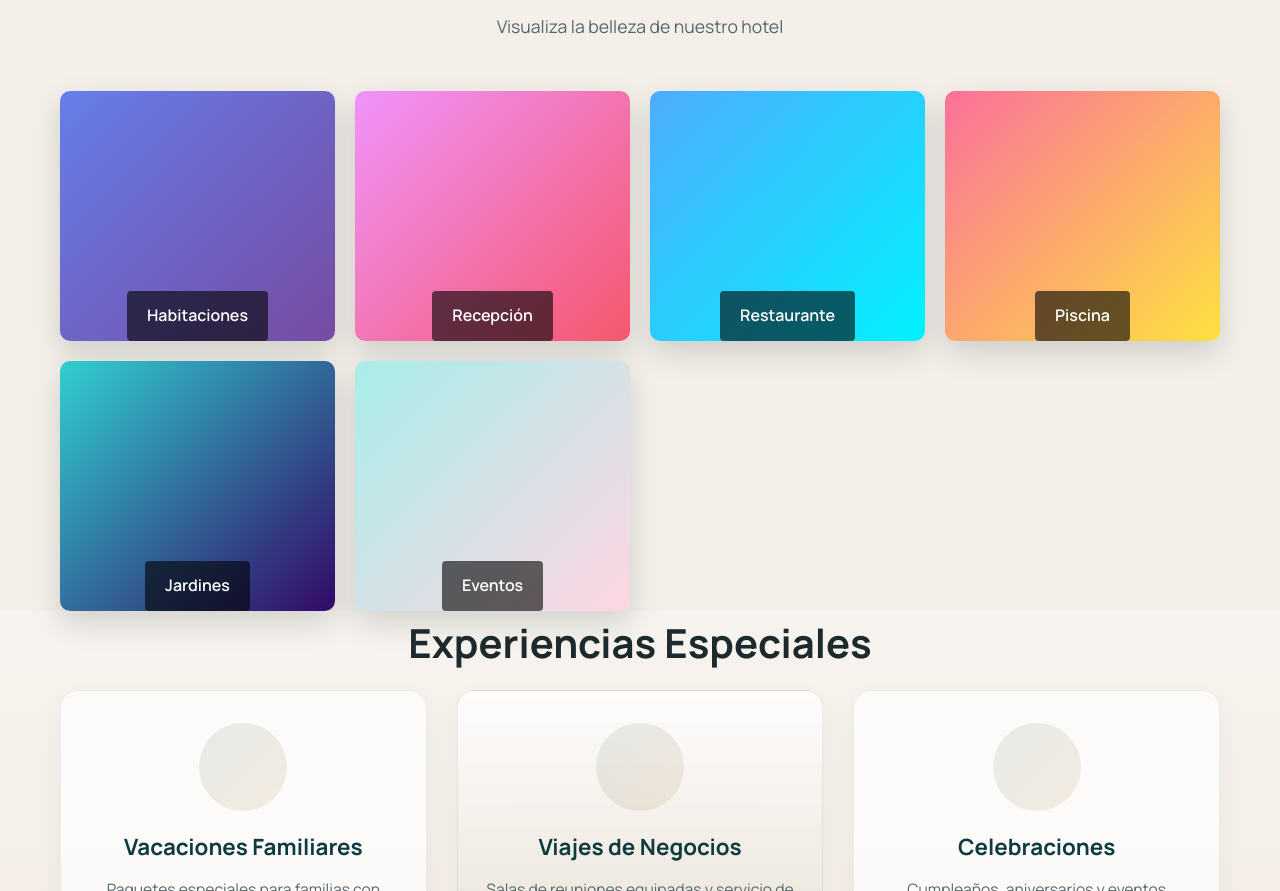
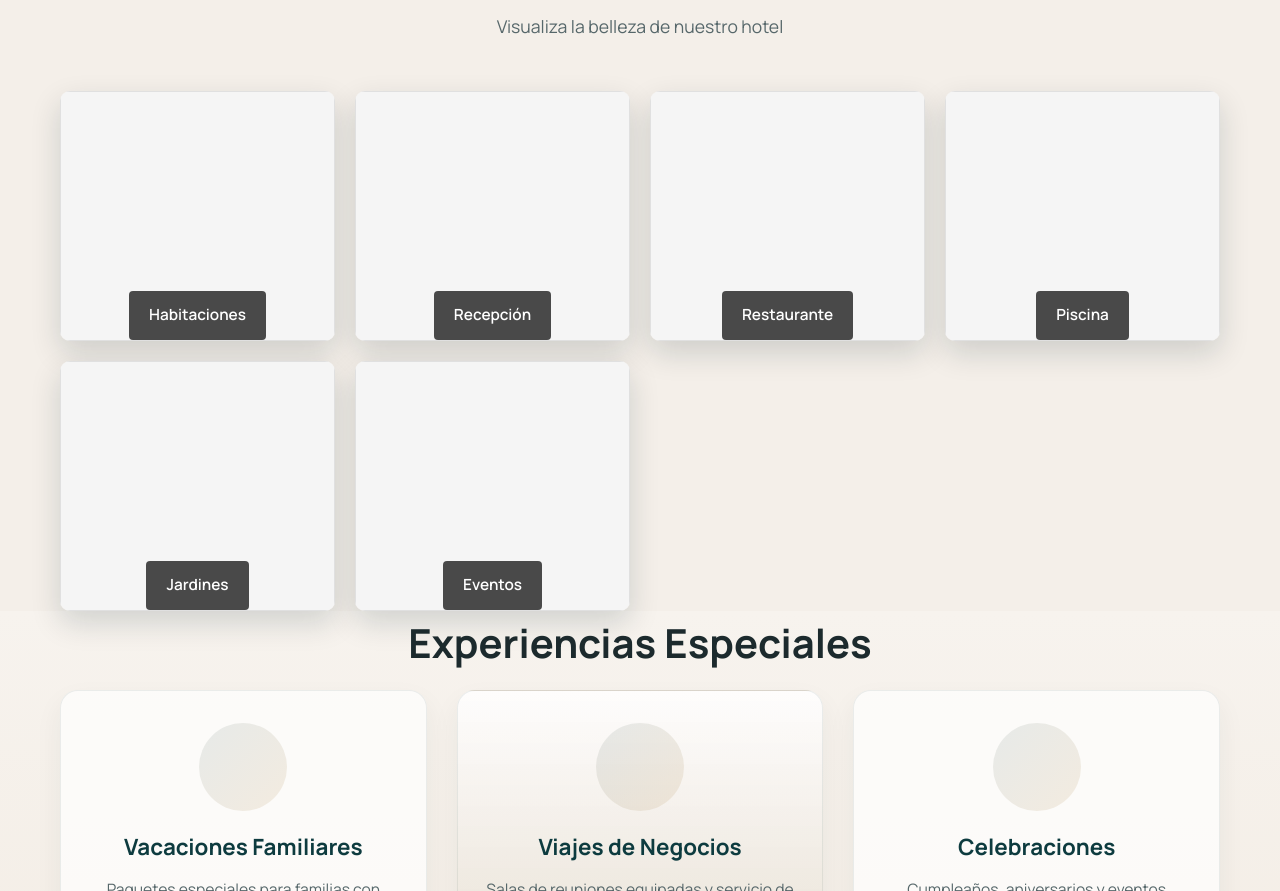
Before and after one commit to Martinez-Brayan/HotelNacionalDavid, a plain HTML site: page index.html in a window 1280 px wide. Shown: the part 4172-5063 px from the top of the page. Drawn offline with Linux system fonts and the light colour scheme.

Commit message:
Cambio de galería: colores gradientes reemplazados con espacios simples y limpios

```diff
--- a/index.html
+++ b/index.html
@@ -313,32 +313,32 @@
             <p class="section-subtitle">Visualiza la belleza de nuestro hotel</p>
             <div class="galeria-grid">
                 <div class="galeria-item">
-                    <div class="galeria-image" style="background: linear-gradient(135deg, #667eea 0%, #764ba2 100%);">
+                    <div class="galeria-image" style="background: #f5f5f5;">
                         <span>Habitaciones</span>
                     </div>
                 </div>
                 <div class="galeria-item">
-                    <div class="galeria-image" style="background: linear-gradient(135deg, #f093fb 0%, #f5576c 100%);">
+                    <div class="galeria-image" style="background: #f5f5f5;">
                         <span>Recepción</span>
                     </div>
                 </div>
                 <div class="galeria-item">
-                    <div class="galeria-image" style="background: linear-gradient(135deg, #4facfe 0%, #00f2fe 100%);">
+                    <div class="galeria-image" style="background: #f5f5f5;">
                         <span>Restaurante</span>
                     </div>
                 </div>
                 <div class="galeria-item">
-                    <div class="galeria-image" style="background: linear-gradient(135deg, #fa709a 0%, #fee140 100%);">
+                    <div class="galeria-image" style="background: #f5f5f5;">
                         <span>Piscina</span>
                     </div>
                 </div>
                 <div class="galeria-item">
-                    <div class="galeria-image" style="background: linear-gradient(135deg, #30cfd0 0%, #330867 100%);">
+                    <div class="galeria-image" style="background: #f5f5f5;">
                         <span>Jardines</span>
                     </div>
                 </div>
                 <div class="galeria-item">
-                    <div class="galeria-image" style="background: linear-gradient(135deg, #a8edea 0%, #fed6e3 100%);">
+                    <div class="galeria-image" style="background: #f5f5f5;">
                         <span>Eventos</span>
                     </div>
                 </div>
--- a/styles.css
+++ b/styles.css
@@ -624,19 +624,23 @@ section {clamp(40px, 8vw, 80px) clamp(12px, 3vw, 20px)
     cursor: pointer;
     transition: all 0.3s ease;
     position: relative;
+    border: 1px solid #e0e0e0;
 }
 
 .galeria-image:hover {
     transform: scale(1.05);
+    border-color: #ccc;
+    box-shadow: 0 4px 12px rgba(0,0,0,0.08);
 }
 
 .galeria-image span {
-    background: rgba(0,0,0,0.6);
+    background: rgba(0,0,0,0.7);
     color: white;
-    padding: 12px 20px;
+    padding: clamp(8px, 1.5vw, 12px) clamp(15px, 2vw, 20px);
     border-radius: 4px;
     font-weight: 600;
     transition: all 0.3s ease;
+    font-size: clamp(0.85rem, 1.2vw, 1rem);
 }
 
 .galeria-image:hover span {
```
